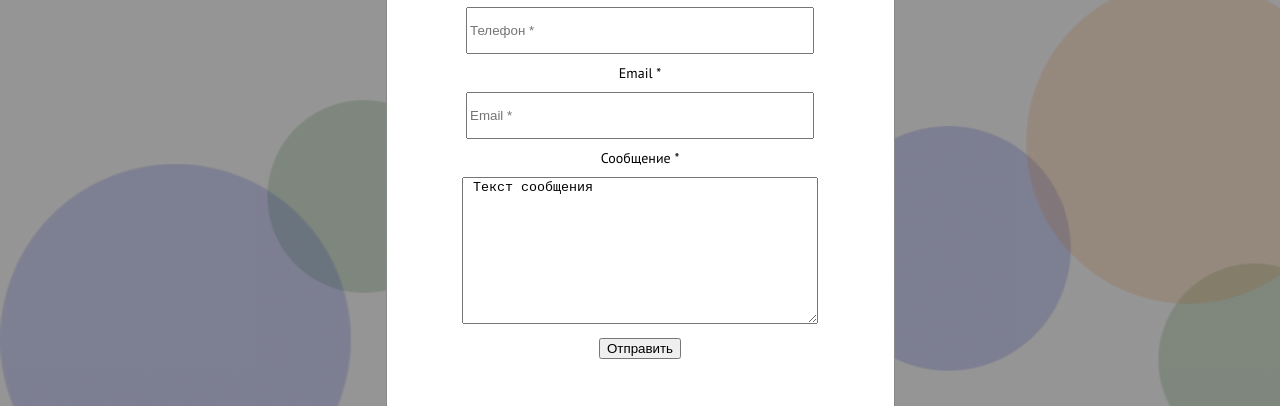
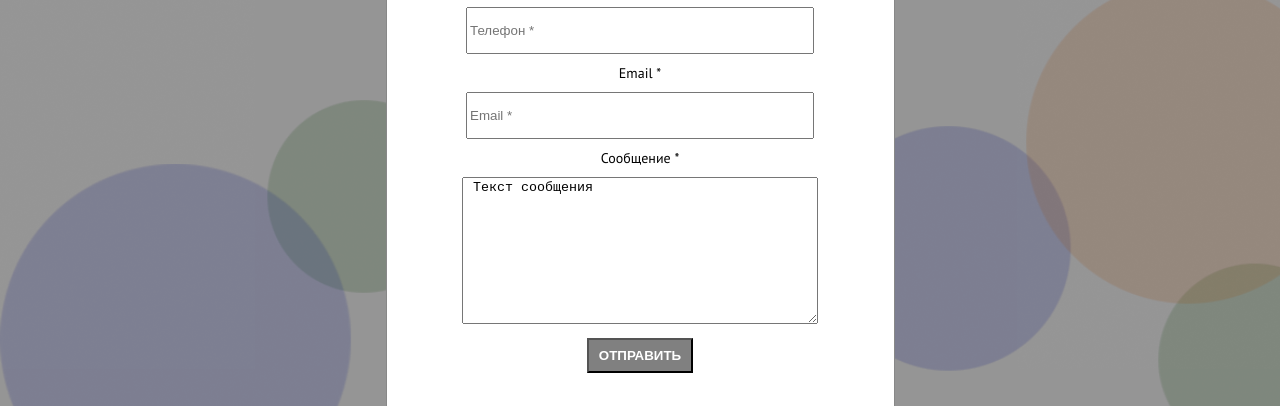
Before and after one commit to SeKaM0/task_3, a plain HTML site: page index.html in a window 1280 px wide. Both pictures are taken after a click on the link "Open Modal". Shown: the part 394-800 px from the top of the page. Drawn offline with nearby package versions, Linux system fonts and the light colour scheme.

Commit message:
Style send-button

```diff
--- a/index.html
+++ b/index.html
@@ -62,6 +62,8 @@
 
 
 </div>
+
+<span>Главная /  Каталог  /   Бытовая техника</span>
 
 <div class="content">
 
@@ -162,7 +164,7 @@
             <label>Сообщение <span>*</span></label><br>
             <textarea class="massege" required name="message" rows="5"> Текст сообщения </textarea>
             <br> <!-- Кнопка с надписью «Отправить», которая запускает обработчик формы -->
-            <input type="submit" value="Отправить" />
+           <input class="send" type="submit" value="Отправить" />
         </form>
     </div>
 
--- a/style.css
+++ b/style.css
@@ -277,3 +277,12 @@ footer{
     width: 350px;
     height: 141px;
 }
+.send{
+    padding: 8px 10px;
+    text-align: center;
+    background: grey;
+    color: white;
+    text-transform: uppercase;
+    font-weight: bold;
+    cursor: pointer;
+}
```
